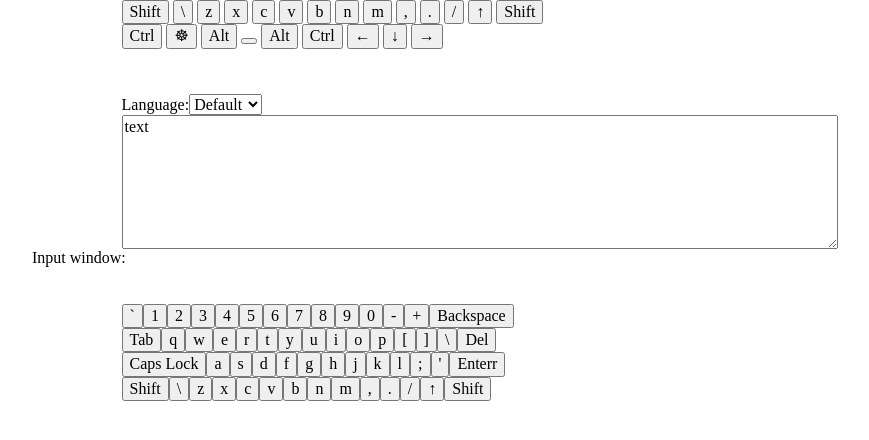
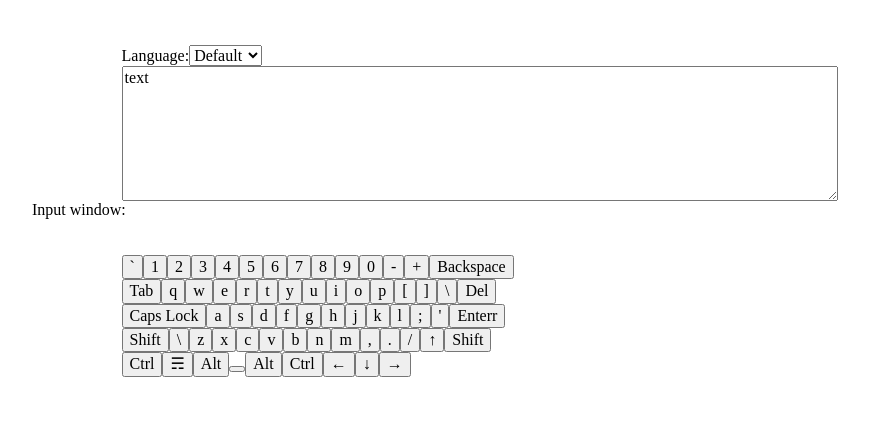
Before and after one commit to VadzimAJ/virtual-keyboard, a plain HTML site: page index.html in a window 1280 px wide. Shown: the whole page, without its empty margins (160-1029 px from the left). Drawn offline with Linux system fonts and the light colour scheme.

Commit message:
feat: completed the five row

```diff
--- a/index.html
+++ b/index.html
@@ -12,39 +12,6 @@
 
 <body class="body">
 
-  <div class="virtual-keyboard">
-
-    <div class="virtual-keyboard__row-4">
-      <button class="virtual-keyboard__key virtual-keyboard__key--l-shift" id="shift-left">L Shift</button>
-      <button class="virtual-keyboard__key virtual-keyboard__key--backslash" id="intl-backslash">\</button>
-      <button class="virtual-keyboard__key virtual-keyboard__key--letter" id="letter-z">z</button>
-      <button class="virtual-keyboard__key virtual-keyboard__key--letter" id="letter-x">x</button>
-      <button class="virtual-keyboard__key virtual-keyboard__key--letter" id="letter-c">c</button>
-      <button class="virtual-keyboard__key virtual-keyboard__key--letter" id="letter-v">v</button>
-      <button class="virtual-keyboard__key virtual-keyboard__key--letter" id="letter-b">b</button>
-      <button class="virtual-keyboard__key virtual-keyboard__key--letter" id="letter-n">n</button>
-      <button class="virtual-keyboard__key virtual-keyboard__key--letter" id="letter-m">m</button>
-      <button class="virtual-keyboard__key virtual-keyboard__key--letter" id="comma">,</button>
-      <button class="virtual-keyboard__key virtual-keyboard__key--letter" id="period">.</button>
-      <button class="virtual-keyboard__key virtual-keyboard__key--letter" id="slash">/</button>
-      <button class="virtual-keyboard__key virtual-keyboard__key--up" id="up">&uarr;</button>
-      <button class="virtual-keyboard__key virtual-keyboard__key--r-shift" id="shift-right">R Shift</button>
-    </div>
-
-    <div class="virtual-keyboard__row-5">
-      <button class="virtual-keyboard__key virtual-keyboard__key--ctr" id="ctrl-left">L Ctrl</button>
-      <button class="virtual-keyboard__key virtual-keyboard__key--window" id="window">&#9784;</button>
-      <button class="virtual-keyboard__key virtual-keyboard__key--l-alt" id="alt-left">L Alt</button>
-      <button class="virtual-keyboard__key virtual-keyboard__key--space" id="space"> Space</button>
-      <button class="virtual-keyboard__key virtual-keyboard__key--r-alt" id="alt-right">R Alt</button>
-      <button class="virtual-keyboard__key virtual-keyboard__key--r-ctr" id="ctrl-right">R Ctrl</button>
-      <button class="virtual-keyboard__key virtual-keyboard__key--button-left" id="left">&larr;</button>
-      <button class="virtual-keyboard__key virtual-keyboard__key--button-down" id="down">&darr;</button>
-      <button class="virtual-keyboard__key virtual-keyboard__key--button-right" id="right">&rarr;</button>
-    </div>
-
-  </div>
-
   <script src="./index.js"></script>
 
 </body>
--- a/index.js
+++ b/index.js
@@ -376,7 +376,50 @@ function createVirtualKeyboard() {
   buttonShiftRight.classList.add('virtual-keyboard__key', 'virtual-keyboard__key--r-shift');
   buttonShiftRight.setAttribute('id', 'shift-right');
   buttonShiftRight.textContent = 'R Shift';
+  const ctrlLeft = document.createElement('button');
+  ctrlLeft.classList.add('virtual-keyboard__key', 'virtual-keyboard__key--ctr');
+  ctrlLeft.setAttribute('id', 'ctrl-left');
+  ctrlLeft.textContent = 'L Ctrl';
 
+  const window = document.createElement('button');
+  window.classList.add('virtual-keyboard__key', 'virtual-keyboard__key--window');
+  window.setAttribute('id', 'window');
+  window.textContent = '\u2634';
+
+  const altLeft = document.createElement('button');
+  altLeft.classList.add('virtual-keyboard__key', 'virtual-keyboard__key--l-alt');
+  altLeft.setAttribute('id', 'alt-left');
+  altLeft.textContent = 'L Alt';
+
+  const space = document.createElement('button');
+  space.classList.add('virtual-keyboard__key', 'virtual-keyboard__key--space');
+  space.setAttribute('id', 'space');
+  space.textContent = ' Space';
+
+  const altRight = document.createElement('button');
+  altRight.classList.add('virtual-keyboard__key', 'virtual-keyboard__key--r-alt');
+  altRight.setAttribute('id', 'alt-right');
+  altRight.textContent = 'R Alt';
+
+  const ctrlRight = document.createElement('button');
+  ctrlRight.classList.add('virtual-keyboard__key', 'virtual-keyboard__key--r-ctr');
+  ctrlRight.setAttribute('id', 'ctrl-right');
+  ctrlRight.textContent = 'R Ctrl';
+
+  const left = document.createElement('button');
+  left.classList.add('virtual-keyboard__key', 'virtual-keyboard__key--button-left');
+  left.setAttribute('id', 'left');
+  left.textContent = '\u2190';
+
+  const down = document.createElement('button');
+  down.classList.add('virtual-keyboard__key', 'virtual-keyboard__key--button-down');
+  down.setAttribute('id', 'down');
+  down.textContent = '\u2193';
+
+  const right = document.createElement('button');
+  right.classList.add('virtual-keyboard__key', 'virtual-keyboard__key--button-right');
+  right.setAttribute('id', 'right');
+  right.textContent = '\u2192';
 
   // Добавление элементов на страницу
   row1.appendChild(backquote);
@@ -393,6 +436,7 @@ function createVirtualKeyboard() {
   row1.appendChild(minus);
   row1.appendChild(plus);
   row1.appendChild(backspace);
+
   row2.appendChild(tab);
   row2.appendChild(letterQ);
   row2.appendChild(letterW);
@@ -408,6 +452,7 @@ function createVirtualKeyboard() {
   row2.appendChild(closeSquareBracket);
   row2.appendChild(backslashSlash);
   row2.appendChild(Delite);
+
   row3.appendChild(capsLockButton);
   row3.appendChild(aButton);
   row3.appendChild(sButton);
@@ -437,11 +482,21 @@ function createVirtualKeyboard() {
   row4.appendChild(buttonUp);
   row4.appendChild(buttonShiftRight);
 
+  row5.appendChild(ctrlLeft);
+  row5.appendChild(window);
+  row5.appendChild(altLeft);
+  row5.appendChild(space);
+  row5.appendChild(altRight);
+  row5.appendChild(ctrlRight);
+  row5.appendChild(left);
+  row5.appendChild(down);
+  row5.appendChild(right);
 
   virtualKeyboard.appendChild(row1);
   virtualKeyboard.appendChild(row2);
   virtualKeyboard.appendChild(row3);
   virtualKeyboard.appendChild(row4);
+  virtualKeyboard.appendChild(row5);
   body.appendChild(virtualKeyboard);
 
 
```
